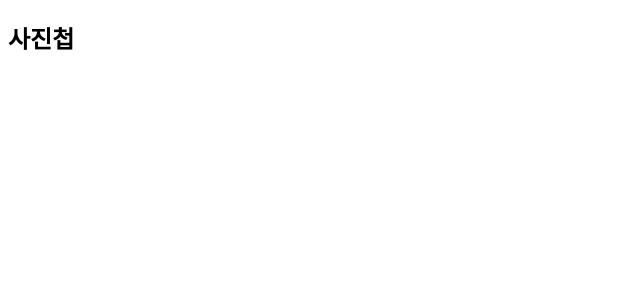
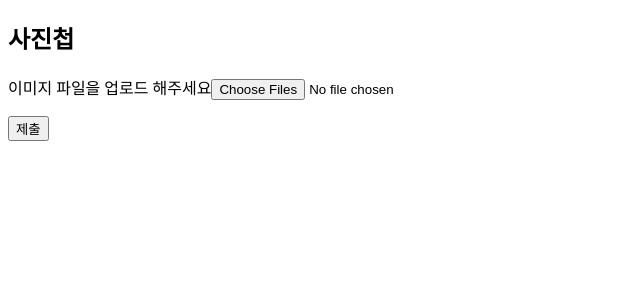
Before and after one commit to granen32/images_uploader, a React (Create React App) app in the folder client/: page / in a window 1280 px wide. Shown: the top 300 px of the page, without its empty margins (0-640 px from the left). Built offline with nearby package versions, Linux system fonts and the light colour scheme.

Commit message:
프론트단 준비

```diff
--- a/client/src/App.tsx
+++ b/client/src/App.tsx
@@ -1,7 +1,12 @@
 import React from "react";
+import UploadFileForm from "./UploadFileForm/index";
 
 function App() {
-  return <h2>사진첩</h2>;
+  return (
+    <>
+      <UploadFileForm />
+    </>
+  );
 }
 
 export default App;
--- /dev/null
+++ b/client/src/UploadFileForm/index.tsx
@@ -0,0 +1,34 @@
+import React, { useState } from "react";
+
+const UploadFileForm = () => {
+  const [files, setFile] = useState<File>();
+  const [fileName, setFileName] =
+    useState<string>("이미지 파일을 업로드 해주세요");
+  return (
+    <>
+      <h2>사진첩</h2>
+      <form action="">
+        <label htmlFor="image">{fileName}</label>
+        <input
+          type="file"
+          id="image"
+          multiple
+          onChange={(evnet: React.ChangeEvent<HTMLInputElement>) => {
+            const target = evnet.currentTarget;
+            const files = (target.files as FileList)[0];
+
+            if (files === undefined) {
+              return;
+            }
+            setFile(files);
+            setFileName(files.name);
+          }}
+        />
+        <ul id="output">{}</ul>
+        <button type="submit">제출</button>
+      </form>
+    </>
+  );
+};
+
+export default UploadFileForm;
```
